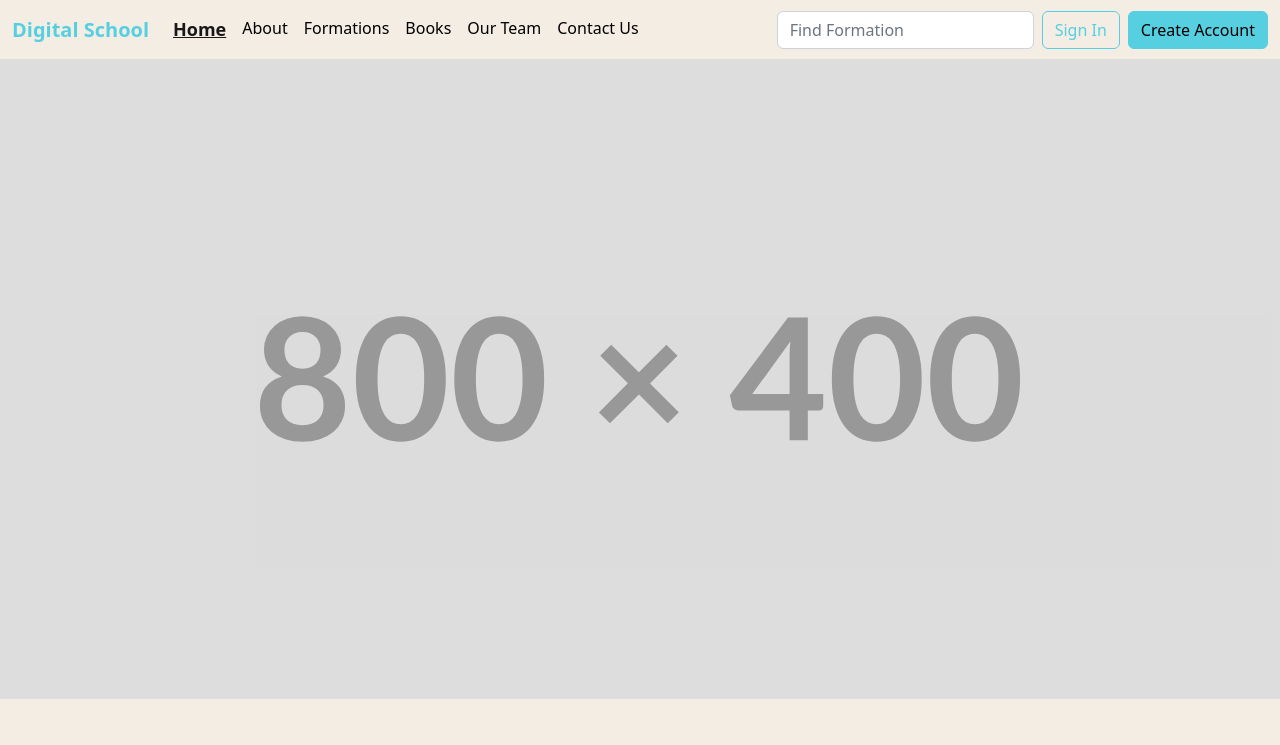
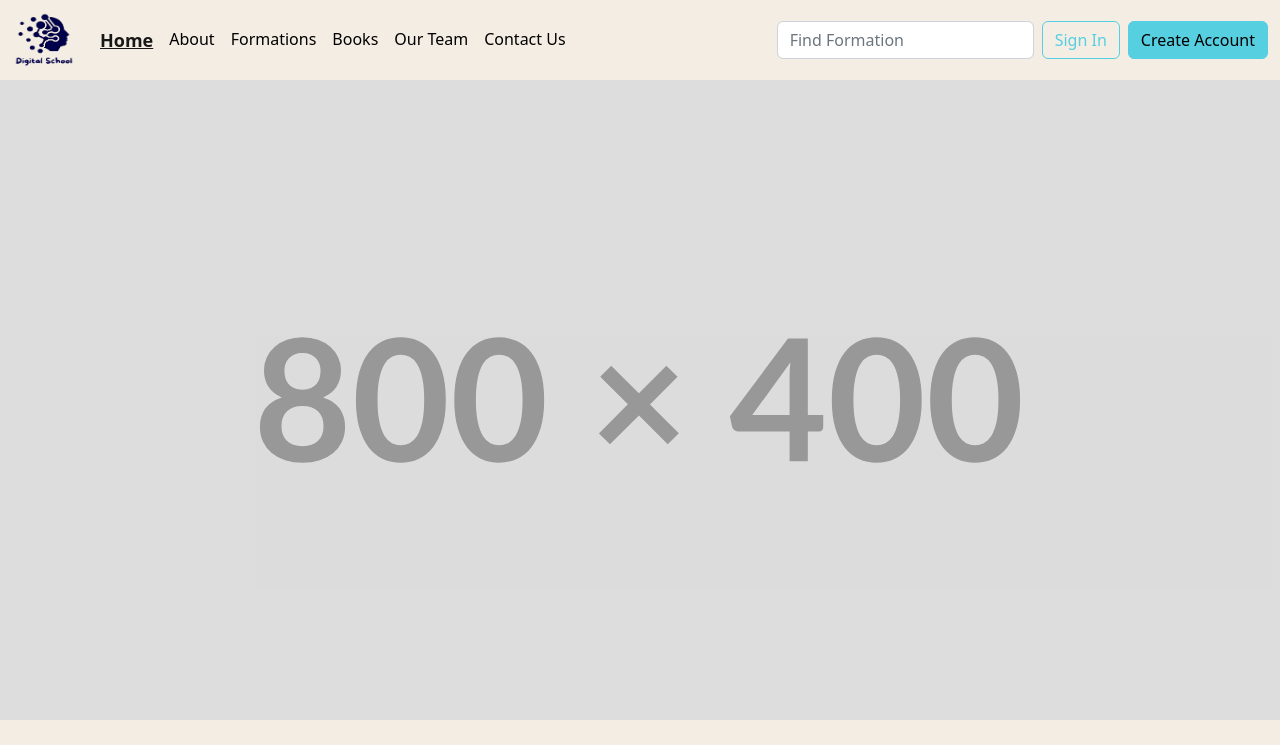
Before and after one commit to akrambengueddoudj/akrambengueddoudj.github.io, a website: page digital_school/index.html in a window 1280 px wide. Shown: the top 745 px of the page. Drawn offline with Linux system fonts and the light colour scheme.

Commit message:
add logo to navbar

```diff
--- a/digital_school/index.html
+++ b/digital_school/index.html
@@ -10,7 +10,7 @@
 <body class="ak-bg-secondary">
     <nav class="navbar navbar-expand-md">
         <div class="container-fluid">
-            <span class="navbar-brand fw-bold ak-primary">Digital School</span>
+            <span class="navbar-brand fw-bold ak-primary overflow-hidden logo-nav"><img class="w-100 h-100" src="./pictures/logo.png" alt="digital School"></span>
             <button class="navbar-toggler" type="button" data-bs-toggle="collapse" data-bs-target="#navbarNav" aria-controls="navbarNav" aria-expanded="false" aria-label="Toggle navigation">
                 <span class="navbar-toggler-icon"></span>
             </button>
```
Also changed, not shown: digital_school/pictures/logo.png (added).
